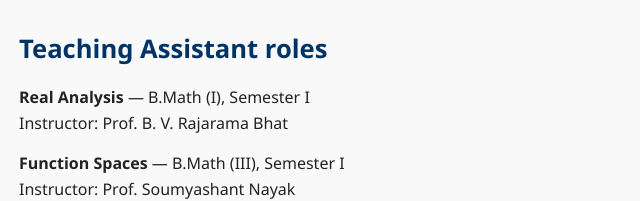
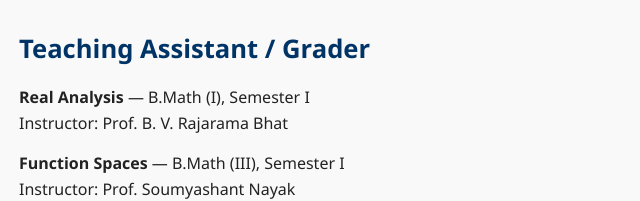
Before and after one commit to ShekhawatRenu/ShekhawatRenu, a plain HTML site: page teaching.html in a window 1280 px wide. Shown: the part 218-419 px from the top of the page, 161-801 px from the left. Drawn offline with Linux system fonts and the light colour scheme.

Commit message:
Update website

```diff
--- a/teaching.html
+++ b/teaching.html
@@ -33,7 +33,7 @@
   </p>
 </div>
 
-    <h2>Teaching Assistant roles
+    <h2>Teaching Assistant / Grader
     </h2>
 
     <div class="minipage-row">
```
Also changed, not shown: 1 other file.
